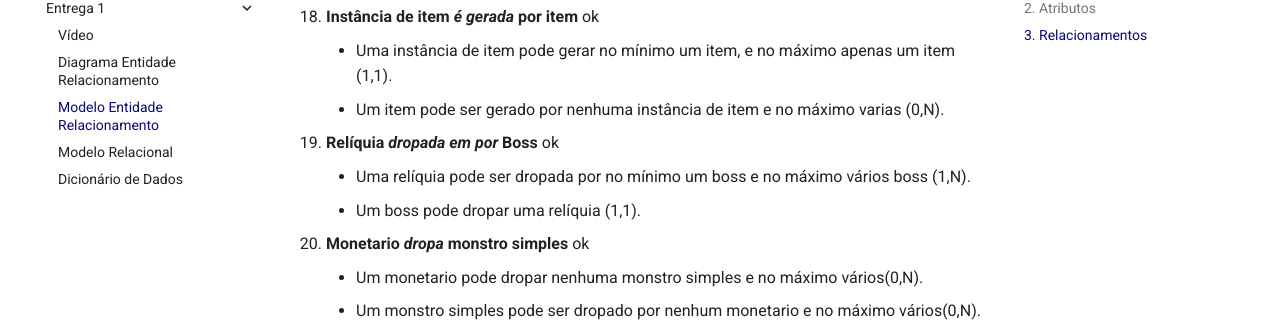
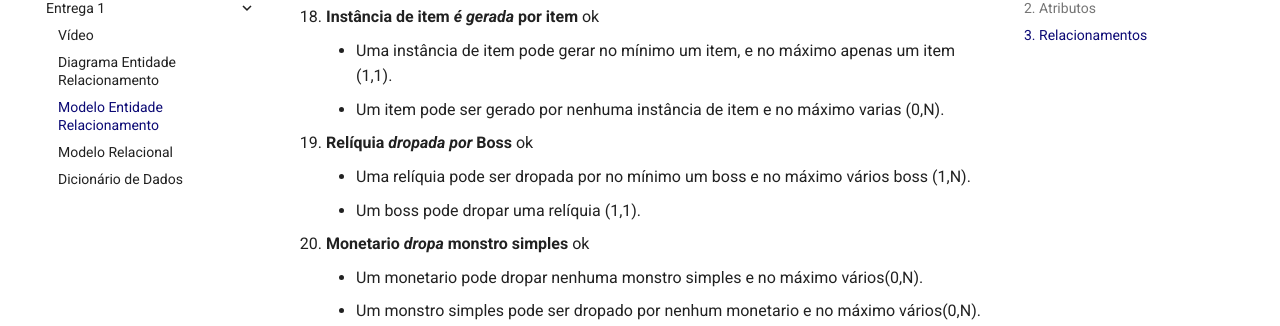
Before and after one commit to SBD1/2025.1_RPG_FGA, an MkDocs documentation site: the page built from docs/entrega1/mer.md, in a window 1280 px wide and 900 px high, scrolled down 4043 px. Shown: the part 127-453 px from the top of the window. Built offline with MkDocs 1.6.1 and Material for MkDocs 9.7.7, drawn with Linux system fonts in a browser that asks for light colours.

Commit message:
Update mer.md

```diff
--- a/docs/entrega1/mer.md
+++ b/docs/entrega1/mer.md
@@ -123,7 +123,7 @@ O Modelo Entidade-Relacionamento de um banco de dados é um modelo conceitual qu
 18. **Instância de item *é gerada* por item** ok
     * Uma instância de item pode gerar no mínimo um item, e no máximo apenas um item (1,1).
     * Um item pode ser gerado por nenhuma instância de item e no máximo varias (0,N).
-19. **Relíquia *dropada em por* Boss**   ok
+19. **Relíquia *dropada por* Boss**   ok
     * Uma relíquia pode ser dropada por no mínimo um boss e no máximo vários boss (1,N).
     * Um boss pode dropar uma relíquia (1,1).
 20.  **Monetario *dropa* monstro simples**   ok
```
